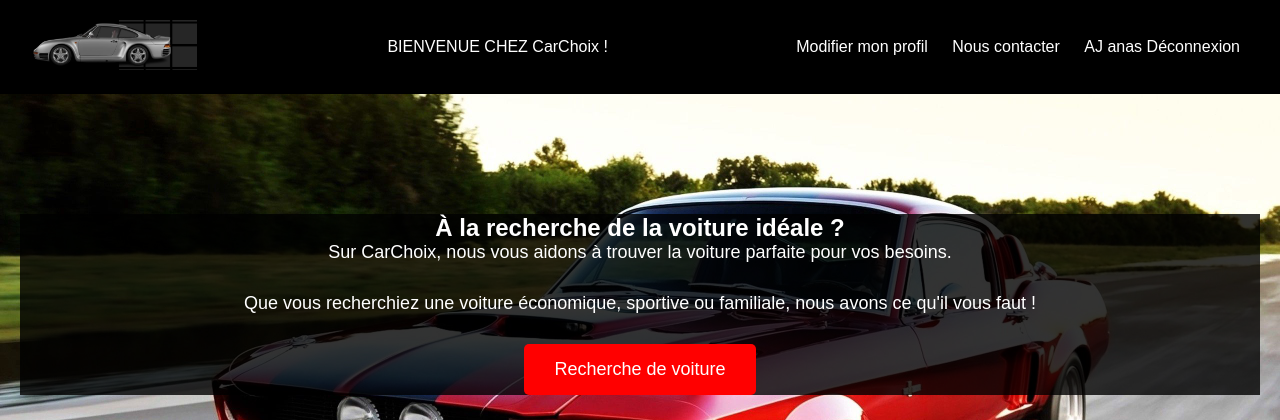
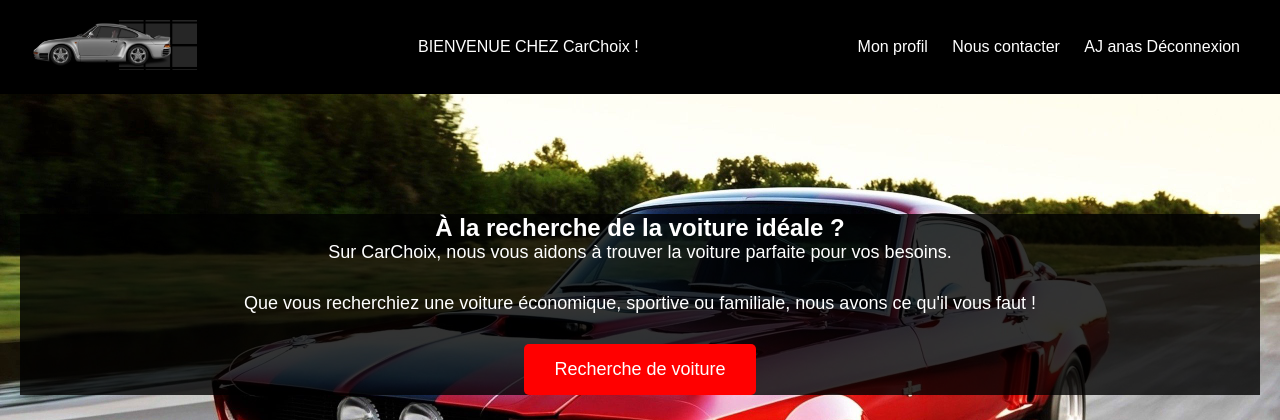
Before and after one commit to JB0000ANAS/gestion_de_projet, a PHP site: page / in a window 1280 px wide. Shown: the top 420 px of the page. Run offline with PHP 8.4, Linux system fonts and the light colour scheme; a user stored in the database is signed in.

Commit message:
Update index.php

```diff
--- a/index.php
+++ b/index.php
@@ -28,7 +28,7 @@ if (isset($_SESSION['user_nom']) && isset($_SESSION['user_prenom'])) {
     <p>BIENVENUE CHEZ CarChoix !</p>
     <nav>
   <ul>
-  <li><a href="profile.php">Modifier mon profil</a></li>
+  <li><a href="profile.php">Mon profil</a></li>
     <li><a href="contact.php">Nous contacter</a></li>
     <li class="user-info">
       <span class="initials"><?php echo strtoupper($prenom[0]) . strtoupper($nom[0]); ?></span>
```
